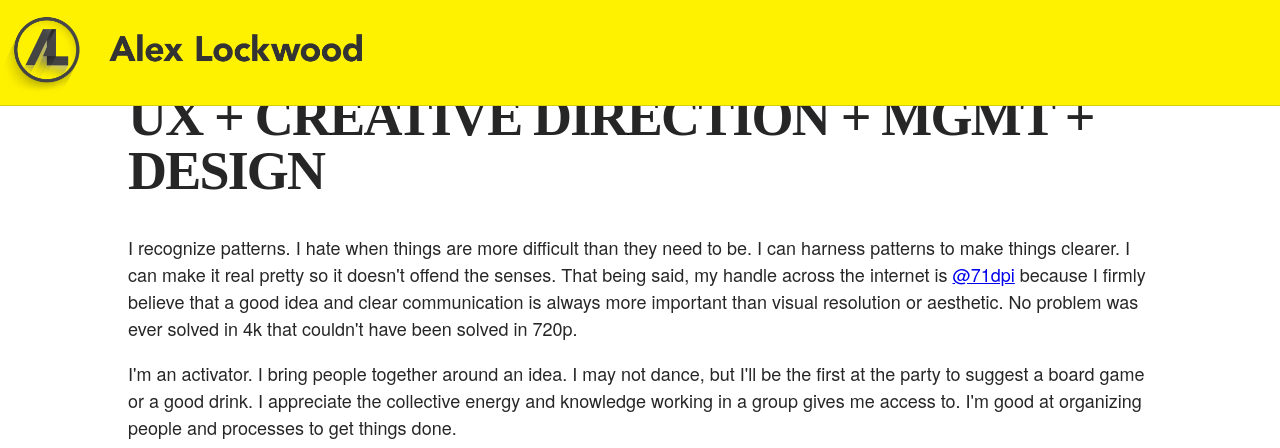
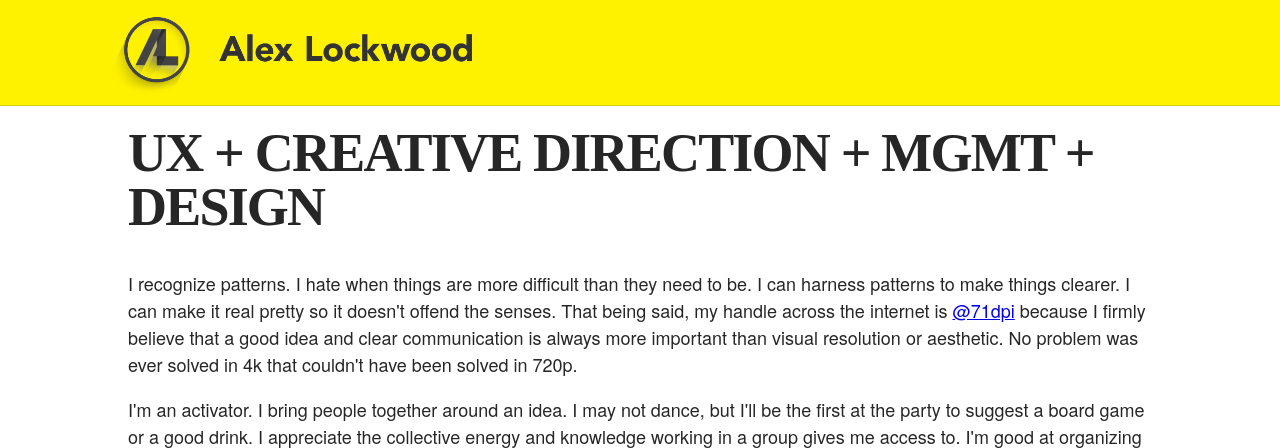
Before and after one commit to 71dpi/alex, a PHP site: page / in a window 1280 px wide. Shown: the top 448 px of the page. Run offline with PHP 8.4, Linux system fonts and the light colour scheme.

Commit message:
Clear that header

```diff
--- a/index.html
+++ b/index.html
@@ -9,7 +9,7 @@
     <div id="header">
     <img src="img/alexlockwood-logo.png" height="100" alt="Alex Lockwood Logo" style="margin-left:-20px">
     </div>
-    <div style="height:2rem;">&nbsp;</div>
+    <div id="clear-header">&nbsp;</div>
     <h1>UX + CREATIVE DIRECTION + MGMT + DESIGN</h1>
     <p>I recognize patterns. I hate when things are more difficult than they need to be. I can harness patterns to make things clearer. I can make it real pretty so it doesn't offend the senses. That being said, my handle across the internet is <a href="http://www.twitter.com/71dpi">@71dpi</a> because I firmly believe that a good idea and clear communication is always more important than visual resolution or aesthetic. No problem was ever solved in 4k that couldn't have been solved in 720p.</p>
     <p>I'm an activator. I bring people together around an idea. I may not dance, but I'll be the first at the party to suggest a board game or a good drink. I appreciate the collective energy and knowledge working in a group gives me access to. I'm good at organizing people and processes to get things done.</<p>
--- a/style.css
+++ b/style.css
@@ -59,7 +59,10 @@ li {
   left: 0;
   right: 0;
   z-index: 1000;
-  padding: 0px 1rem;
+  padding: 0px 10%;
   border-bottom: 1px solid rgba(0, 0, 0, 0.15);
   background-color: #fff200;
 }
+#clear-header {
+  height: 4rem;
+}
```
